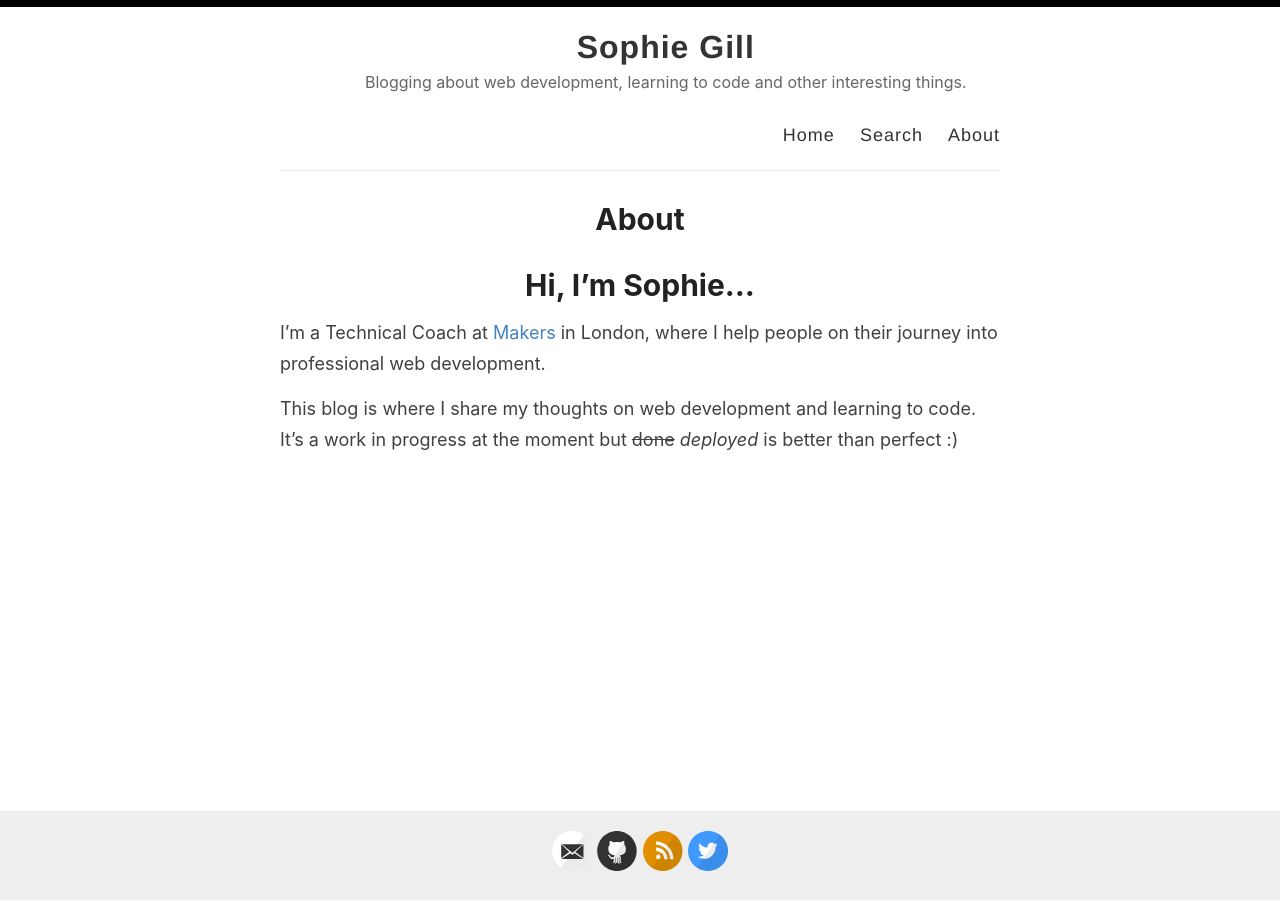
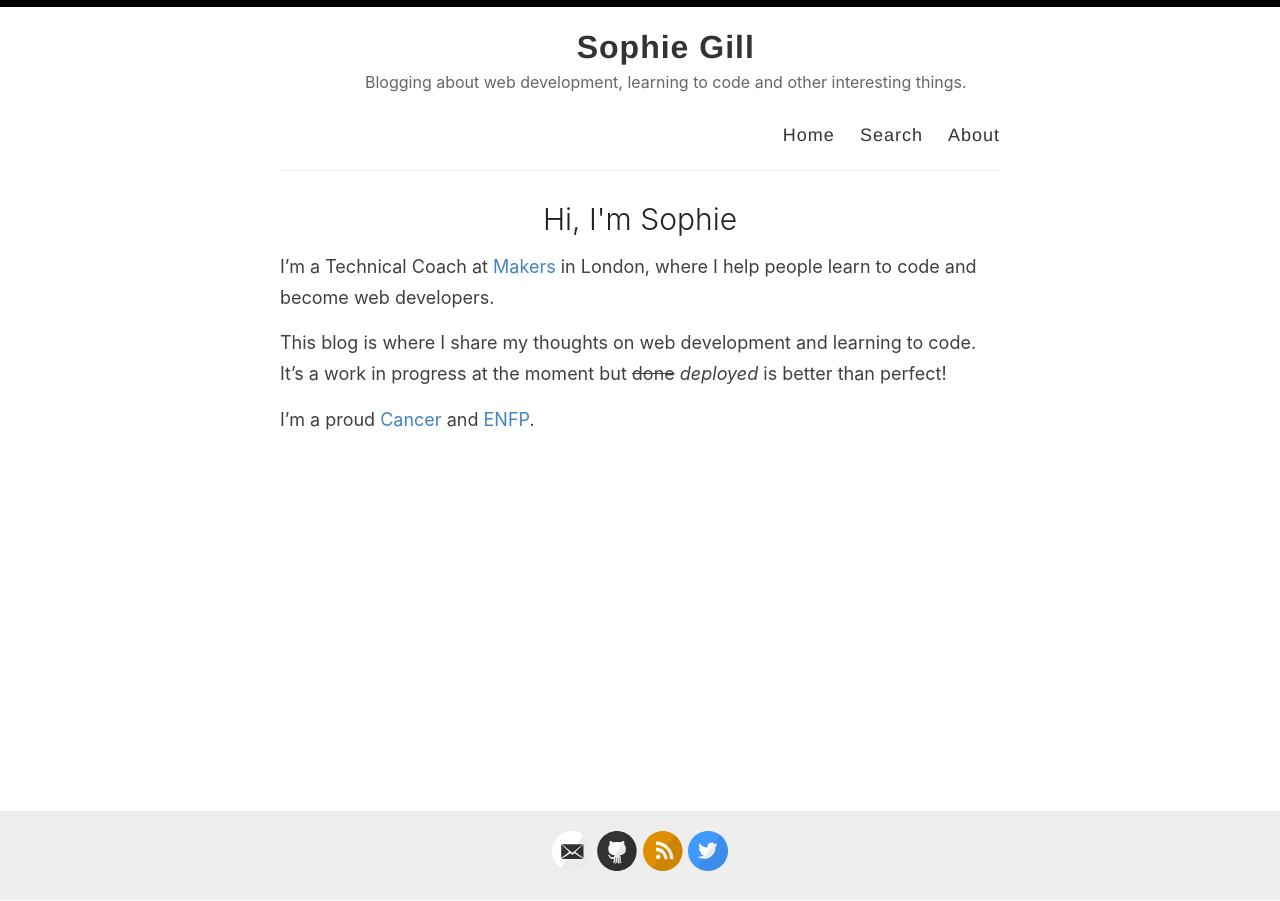
Before and after one commit to soph-g/soph-g.github.io, a Jekyll site: the page built from _pages/about.md, in a window 1280 px wide. Built offline with Jekyll 4.4.1, drawn with Linux system fonts in a browser that asks for light colours.

Commit message:
:nail_care: styling and tweaks to about page

```diff
--- a/_pages/about.md
+++ b/_pages/about.md
@@ -1,11 +1,11 @@
 ---
 layout: page
-title: About
+title: "Hi, I'm Sophie"
 permalink: /about/
 ---
 
-# Hi, I'm Sophie...
+I'm a Technical Coach at [Makers](http://makers.tech){:target="_blank"} in London, where I help people learn to code and become web developers.
 
-I'm a Technical Coach at [Makers](http://makers.tech) in London, where I help people on their journey into professional web development.
+This blog is where I share my thoughts on web development and learning to code. It's a work in progress at the moment but ~~done~~ *deployed* is better than perfect!
 
-This blog is where I share my thoughts on web development and learning to code. It's a work in progress at the moment but ~~done~~ *deployed* is better than perfect :)
+I'm a proud [Cancer](https://www.vice.com/en_us/article/8xe4xp/cancer-astrology-worst-traits-moody){:target="_blank"} and [ENFP](https://www.16personalities.com/enfp-personality){:target="_blank"}.
--- a/style.scss
+++ b/style.scss
@@ -432,7 +432,7 @@ body:after {
 .page h1{
   font-family: -system-ui, -apple-system, BlinkMacSystemFont, "Segoe UI", Roboto, Helvetica, Arial, sans-serif, "Apple Color Emoji", "Segoe UI Emoji", "Segoe UI Symbol";
   text-align: center;
-  font-weight: bold;
+  font-weight: 300;
   font-kerning: auto;
   font-feature-settings: "kern","liga","dlig","hlig","cswh";
   line-height: 1.2;
```
